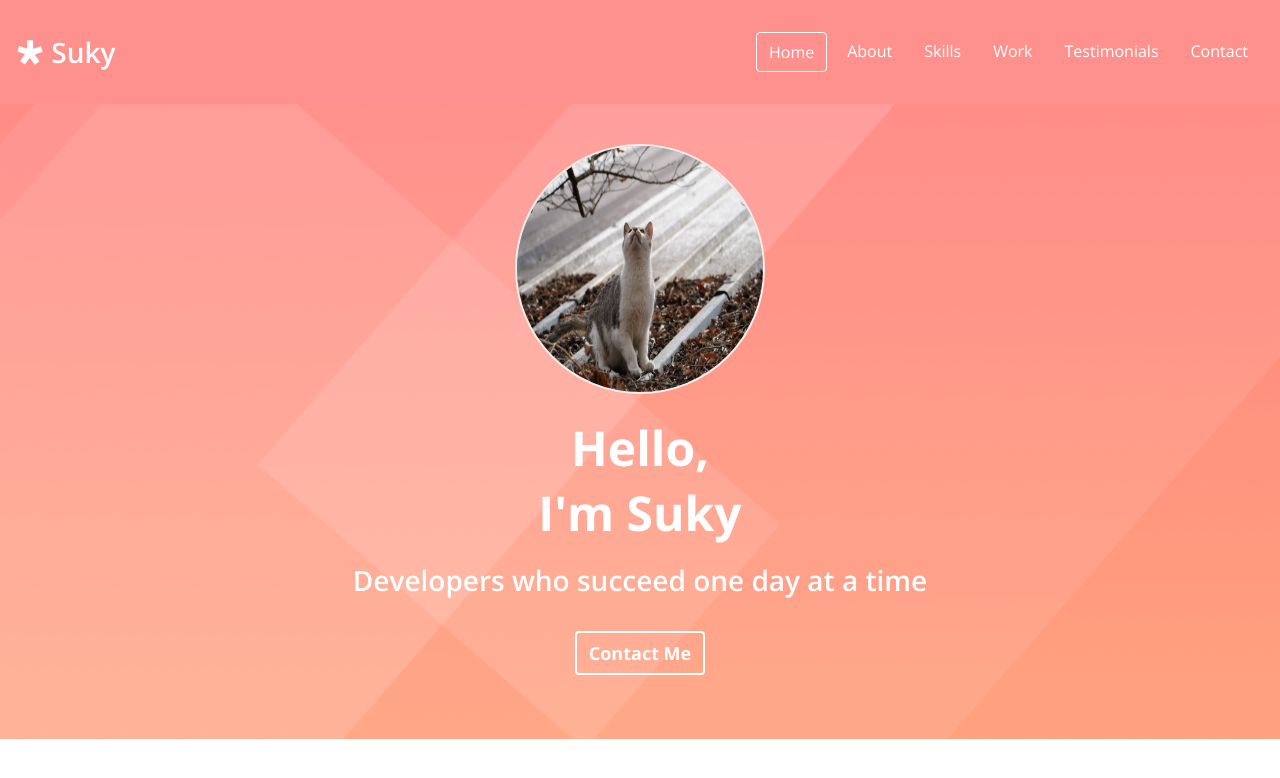
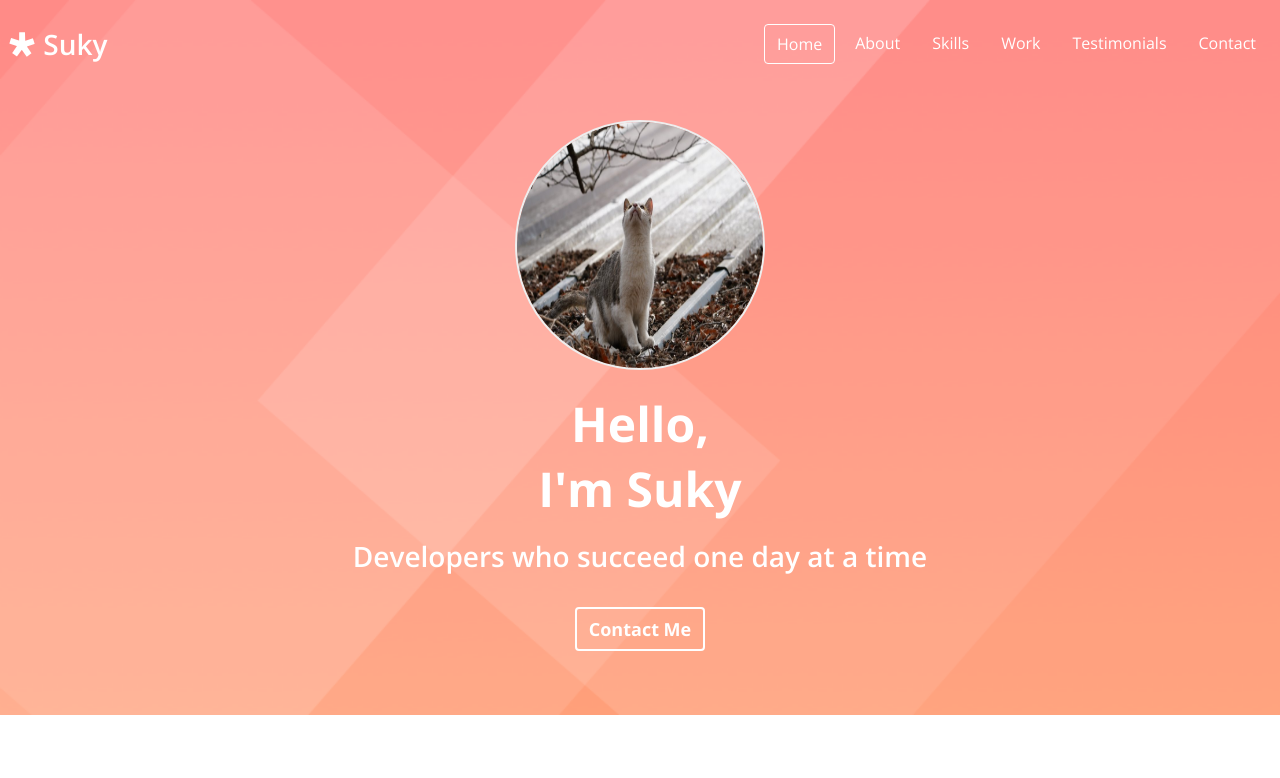
Before and after one commit to jungly5935/portpolio, a plain HTML site: page index.html in a window 1280 px wide. Shown: the top 778 px of the page. Drawn offline with nearby package versions, Linux system fonts and the light colour scheme.

Commit message:
JS: navbar

```diff
--- a/main.js
+++ b/main.js
@@ -0,0 +1,17 @@
+'use strict';
+const navbar = document.getElementById("navbar");
+
+// navbar보다 스크롤이 아래로가면 background를 pink로
+window.addEventListener('scroll', () =>{
+    let scrollLocation = document.documentElement.scrollTop;
+    const navbarHeight = navbar.getBoundingClientRect().height;
+    console.log( );
+
+    if(scrollLocation > navbarHeight) {
+        navbar.style.background = "var(--color-pink)";
+        navbar.style.transition = "all var(--animation-duration) ease-in";
+    }
+    else {
+        navbar.style.background = "transparent";
+    }
+})
--- a/style.css
+++ b/style.css
@@ -86,11 +86,13 @@ p{
 
 /* Navbar */
 #navbar{
-    background-color: var(--color-pink);
+    background-color: transparent;
     display: flex;
     justify-content: space-between ;
     align-items: center;
-    padding:16px;
+    padding:8px;
+    position: fixed;
+    width: 100%;
 }
 
 .navbar__menu{
@@ -121,6 +123,7 @@ p{
 #home {
     background: url("imgs/homebackground.png") center/cover no-repeat;
     padding: 40px;
+    padding-top: 120px;
     text-align: center;
 }
 .home__avatar{
```
Also changed, not shown: index.html (indentation only).
